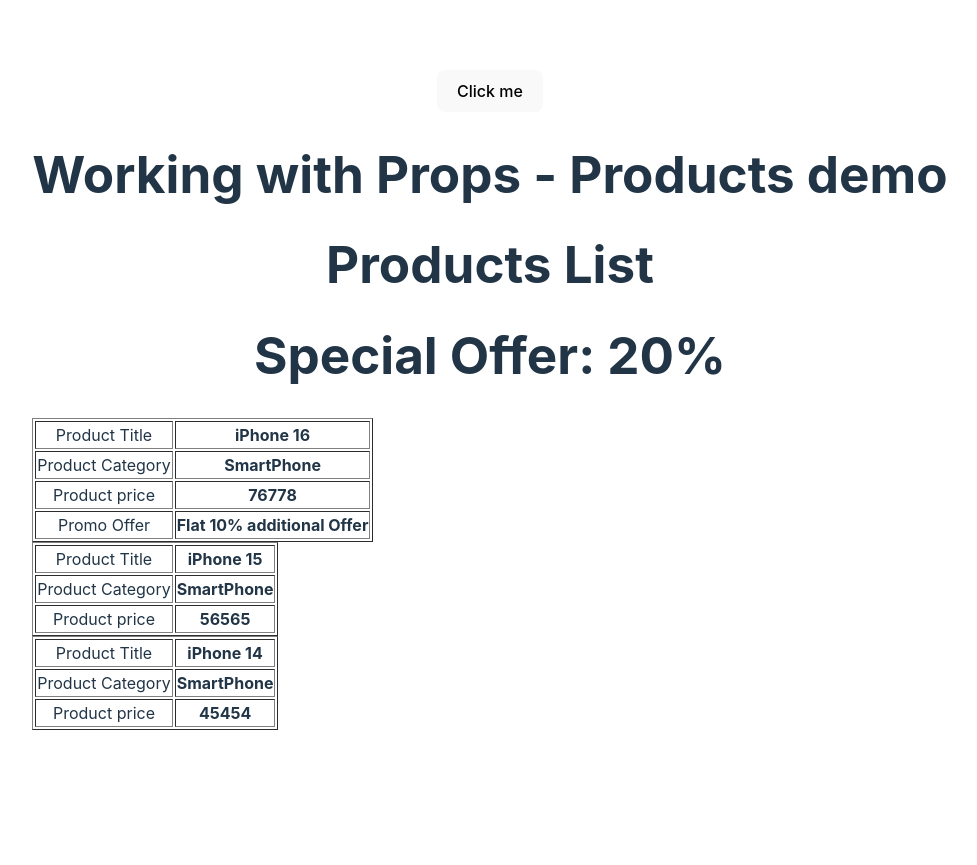
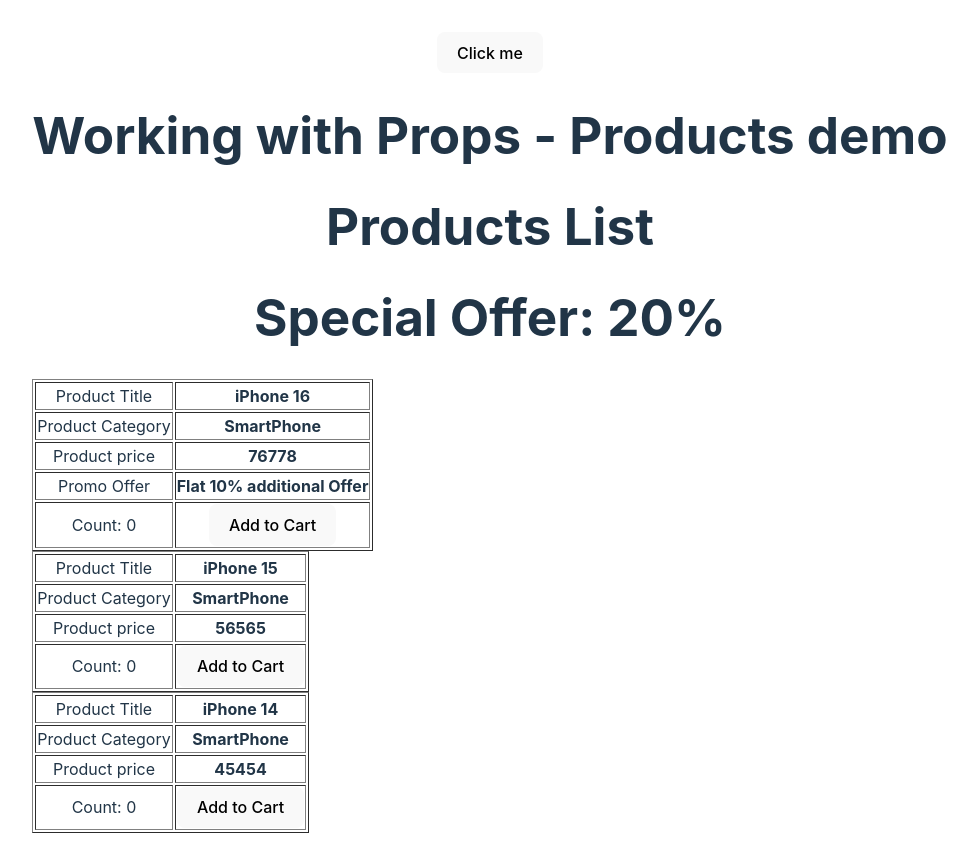
Before and after one commit to ashok-koenig/203168-ui, a React (Vite) app in the folder 5-React-demo-apps/props-demo-app/: page / in a window 1280 px wide. Shown: the whole page, without its empty margins (150-1127 px from the left). Before the commit the page ends 800 px from the top, so only its background shows below. Built offline with nearby package versions, Linux system fonts and the light colour scheme.

Commit message:
Why State management required

```diff
--- a/5-React-demo-apps/props-demo-app/src/components/products/ProductDetail.tsx
+++ b/5-React-demo-apps/props-demo-app/src/components/products/ProductDetail.tsx
@@ -12,6 +12,11 @@
 export default function ProductDetail(props: ProductDetailProps) {
     // De-structuring values from props
     const {title, category, price, discount= false} = props
+    let cartCount = 0;
+    const handleAddToCart = () =>{
+        cartCount++
+        console.log(cartCount);
+    }
   return (
     <div>
         <table border={1}>
@@ -28,6 +33,14 @@
                 <th>{price}</th>
             </tr>
             {discount && <PromoOffer />}
+            <tr>
+                <td>
+                    Count: {cartCount}
+                </td>
+                <td>
+                    <button onClick={handleAddToCart}>Add to Cart</button>
+                </td>
+            </tr>
         </table>
     </div>
   )
```
